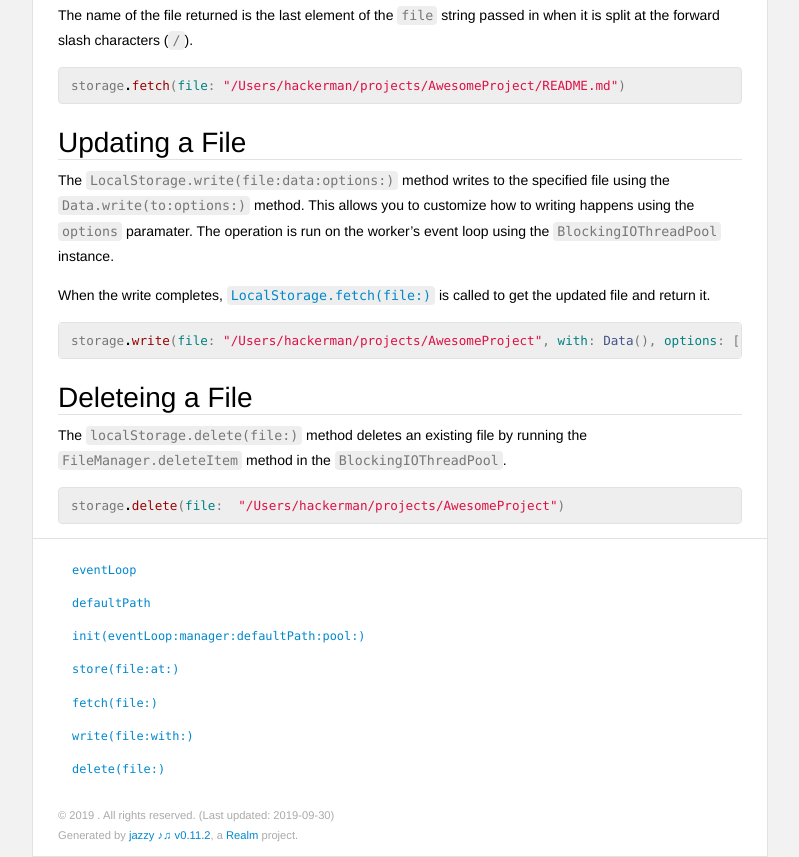
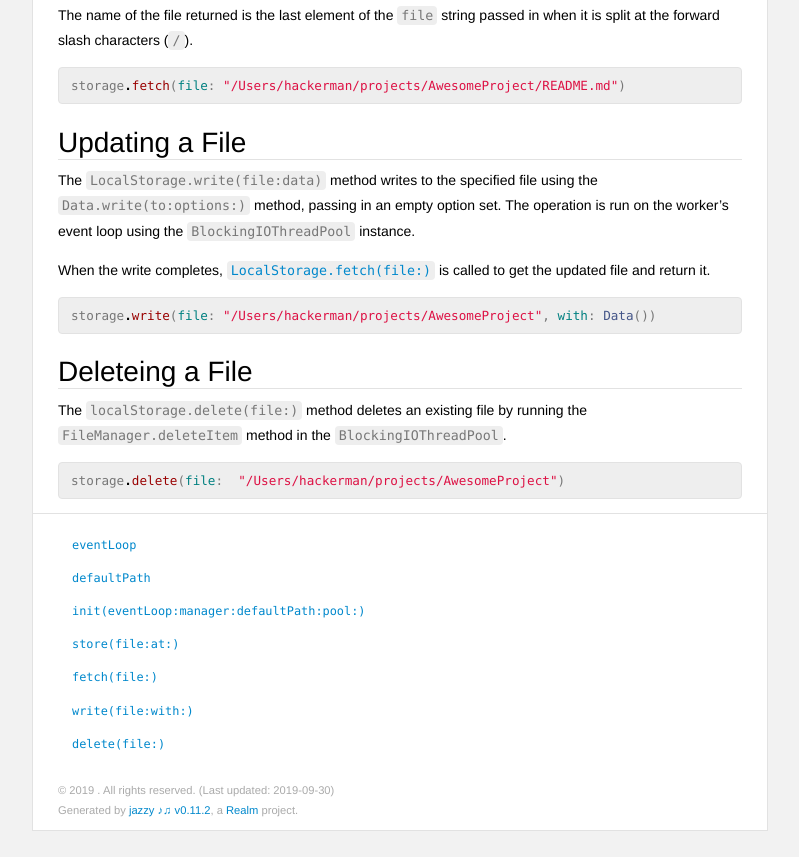
Before and after one commit to skelpo/Storage, a plain HTML site: page docs/Structs/LocalStorage.html in a window 1280 px wide. Shown: the part 951-1808 px from the top of the page, without its empty margins (364-1163 px from the left). After the commit the page ends 1782 px from the top, so only its background shows below. Drawn offline with Linux system fonts and the light colour scheme.

Commit message:
Removed 'options' parameter discussion from 'Updating a File' section in LocalStorage doc comment

```diff
--- a/docs/Structs/LocalStorage.html
+++ b/docs/Structs/LocalStorage.html
@@ -95,12 +95,11 @@ When all the bytes are fetched, they are used to create the <code><a href="../St
 </code></pre>
 <h2 id='updating-a-file' class='heading'>Updating a File</h2>
 
-<p>The <code>LocalStorage.write(file:data:options:)</code> method writes to the specified file using the <code>Data.write(to:options:)</code> method.
-This allows you to customize how to writing happens using the <code>options</code> paramater. The operation is run on the worker&rsquo;s event loop using
-the <code>BlockingIOThreadPool</code> instance.</p>
+<p>The <code>LocalStorage.write(file:data)</code> method writes to the specified file using the <code>Data.write(to:options:)</code> method, passing in an empty option set.
+The operation is run on the worker&rsquo;s event loop using the <code>BlockingIOThreadPool</code> instance.</p>
 
 <p>When the write completes, <code><a href="../Structs/LocalStorage.html#/s:7Storage05LocalA0V5fetch4file3NIO15EventLoopFutureCyAA4FileVGSS_tF">LocalStorage.fetch(file:)</a></code> is called to get the updated file and return it.</p>
-<pre class="highlight swift"><code><span class="n">storage</span><span class="o">.</span><span class="nf">write</span><span class="p">(</span><span class="nv">file</span><span class="p">:</span> <span class="s">"/Users/hackerman/projects/AwesomeProject"</span><span class="p">,</span> <span class="nv">with</span><span class="p">:</span> <span class="kt">Data</span><span class="p">(),</span> <span class="nv">options</span><span class="p">:</span> <span class="p">[</span><span class="o">.</span><span class="n">withoutOverwriting</span><span class="p">])</span>
+<pre class="highlight swift"><code><span class="n">storage</span><span class="o">.</span><span class="nf">write</span><span class="p">(</span><span class="nv">file</span><span class="p">:</span> <span class="s">"/Users/hackerman/projects/AwesomeProject"</span><span class="p">,</span> <span class="nv">with</span><span class="p">:</span> <span class="kt">Data</span><span class="p">())</span>
 </code></pre>
 <h2 id='deleteing-a-file' class='heading'>Deleteing a File</h2>
 
```
Also changed, not shown: docs/Structs.html (+3 -4 lines), docs/docsets/.docset/Contents/Resources/Documents/Structs.html, 3 other files.
